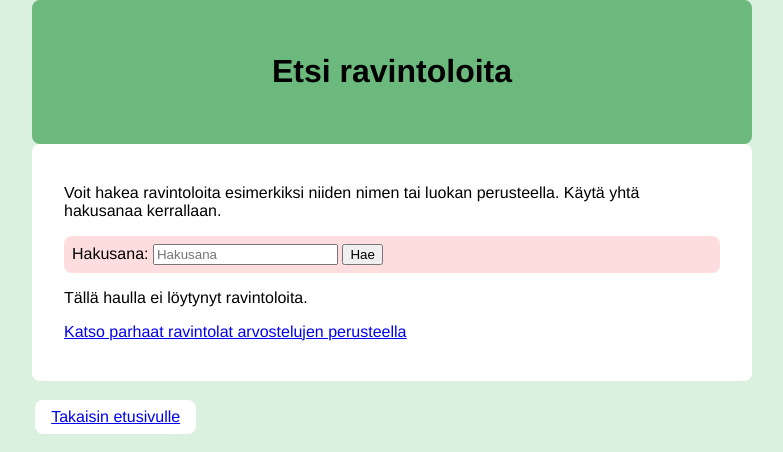
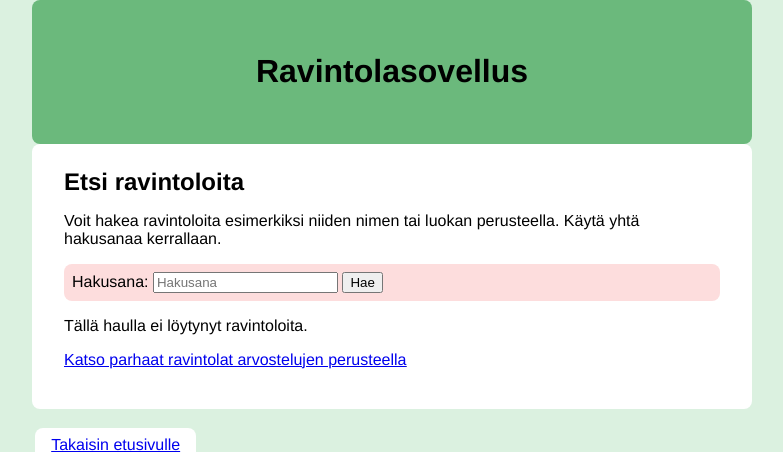
Before and after one commit to emiliaoinas/Ravintolasovellus, a Python web app: template templates/find_restaurant.html in a window 1280 px wide. Shown: the top 452 px of the page, without its empty margins (248-1031 px from the left). Run offline with Jinja, Linux system fonts and the light colour scheme; the template is opened without the code that fills it, so the values that code supplies are empty.

Commit message:
Change headers

```diff
--- a/templates/find_restaurant.html
+++ b/templates/find_restaurant.html
@@ -4,10 +4,11 @@
 
 <body>
     <div class="header">
-    <h1>Etsi ravintoloita</h1>
+    <h1>Ravintolasovellus</h1>
     </div>
 
     <div class="content">
+        <h2>Etsi ravintoloita</h2>
         <p>Voit hakea ravintoloita esimerkiksi niiden nimen tai luokan perusteella. Käytä yhtä hakusanaa kerrallaan.</p>
         <form action="/find_restaurant" method="POST">
             Hakusana: <input type="text" placeholder="Hakusana" name="keyword">
```
